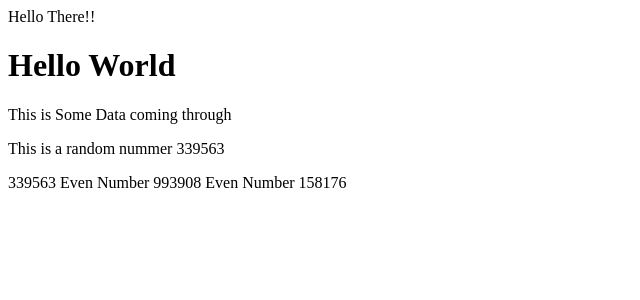
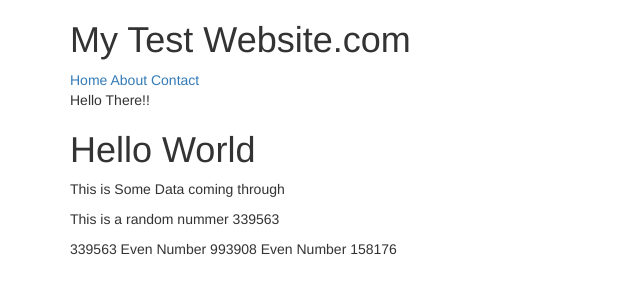
Before and after one commit to mohitjain/try-django-1.11, a Django app: page / in a window 1280 px wide. Shown: the top 300 px of the page, without its empty margins (0-640 px from the left). Run offline with Django 3.2, Linux system fonts and the light colour scheme; some libraries are stand-ins or nearby versions.

Commit message:
includes example for layout

```diff
--- a/muypicky/urls.py
+++ b/muypicky/urls.py
@@ -15,10 +15,10 @@ Including another URLconf
 """
 from django.conf.urls import url
 from django.contrib import admin
-from restaurants.views import home, home2, home3
+from restaurants.views import home, about, contact
 urlpatterns = [
     url(r'^admin/', admin.site.urls),
     url(r'^$', home),
-    url(r'^home2/$', home2),
-    url(r'^home3/$', home3),
+    url(r'^about/$', about),
+    url(r'^contact/$', contact),
 ]
--- a/restaurants/views.py
+++ b/restaurants/views.py
@@ -15,9 +15,9 @@ def home(request):
     }
     return render(request, "home.html", context)
 
-def home2(request):
-    return render(request, "home2.html", {})
+def about(request):
+    return render(request, "about.html", {})
 
 
-def home3(request):
-    return render(request, "home3.html", {})
+def contact(request):
+    return render(request, "contact.html", {})
--- a/templates/home2.html
+++ b/templates/about.html
@@ -3,6 +3,5 @@
 {% block content %}
 {{ block.super }}
     <h1> Hello World2</h1>
-
-
-    {% endblock content %}
+{% include "snippets/sidebar.html" %}
+{% endblock content %}
--- a/templates/base.html
+++ b/templates/base.html
@@ -1,14 +1,17 @@
 <!Doctype html>
 <html lan='en'>
 <head>
+    {% include "snippets/css.html" %}
+</head>
   <body>
+    {% include "snippets/nav.html" %}
 
     <div class='container'>
       {% block content %}
         Hello There!!
       {% endblock content %}
     </div>
+    {% include "snippets/js.html" %}
+  </body>
 
-  </body>
-</head>
 </html>
--- /dev/null
+++ b/templates/snippets/css.html
@@ -0,0 +1,4 @@
+<link rel="stylesheet" href="https://maxcdn.bootstrapcdn.com/bootstrap/3.3.7/css/bootstrap.min.css" integrity="sha384-BVYiiSIFeK1dGmJRAkycuHAHRg32OmUcww7on3RYdg4Va+PmSTsz/K68vbdEjh4u" crossorigin="anonymous">
+
+<!-- Optional theme -->
+<link rel="stylesheet" href="https://maxcdn.bootstrapcdn.com/bootstrap/3.3.7/css/bootstrap-theme.min.css" integrity="sha384-rHyoN1iRsVXV4nD0JutlnGaslCJuC7uwjduW9SVrLvRYooPp2bWYgmgJQIXwl/Sp" crossorigin="anonymous">
--- /dev/null
+++ b/templates/snippets/js.html
@@ -0,0 +1,5 @@
+<script
+  src="https://code.jquery.com/jquery-3.3.1.min.js"
+  integrity="sha256-FgpCb/KJQlLNfOu91ta32o/NMZxltwRo8QtmkMRdAu8="
+  crossorigin="anonymous"></script>
+<script src="https://maxcdn.bootstrapcdn.com/bootstrap/3.3.7/js/bootstrap.min.js" integrity="sha384-Tc5IQib027qvyjSMfHjOMaLkfuWVxZxUPnCJA7l2mCWNIpG9mGCD8wGNIcPD7Txa" crossorigin="anonymous"></script>
--- /dev/null
+++ b/templates/snippets/nav.html
@@ -0,0 +1,8 @@
+<div class='container'>
+  <h1>
+    My Test Website.com
+  </h1>
+  <a href="/">Home</a>
+  <a href="/about">About</a>
+  <a href="/contact">Contact</a>
+</div>
--- /dev/null
+++ b/templates/snippets/sidebar.html
@@ -0,0 +1,4 @@
+<ul>
+  <li>Item 1</li>
+  <li>Item 2</li>
+</ul>
```
Also changed, not shown: templates/contact.html (renamed from templates/home3.html), 2 other files.
